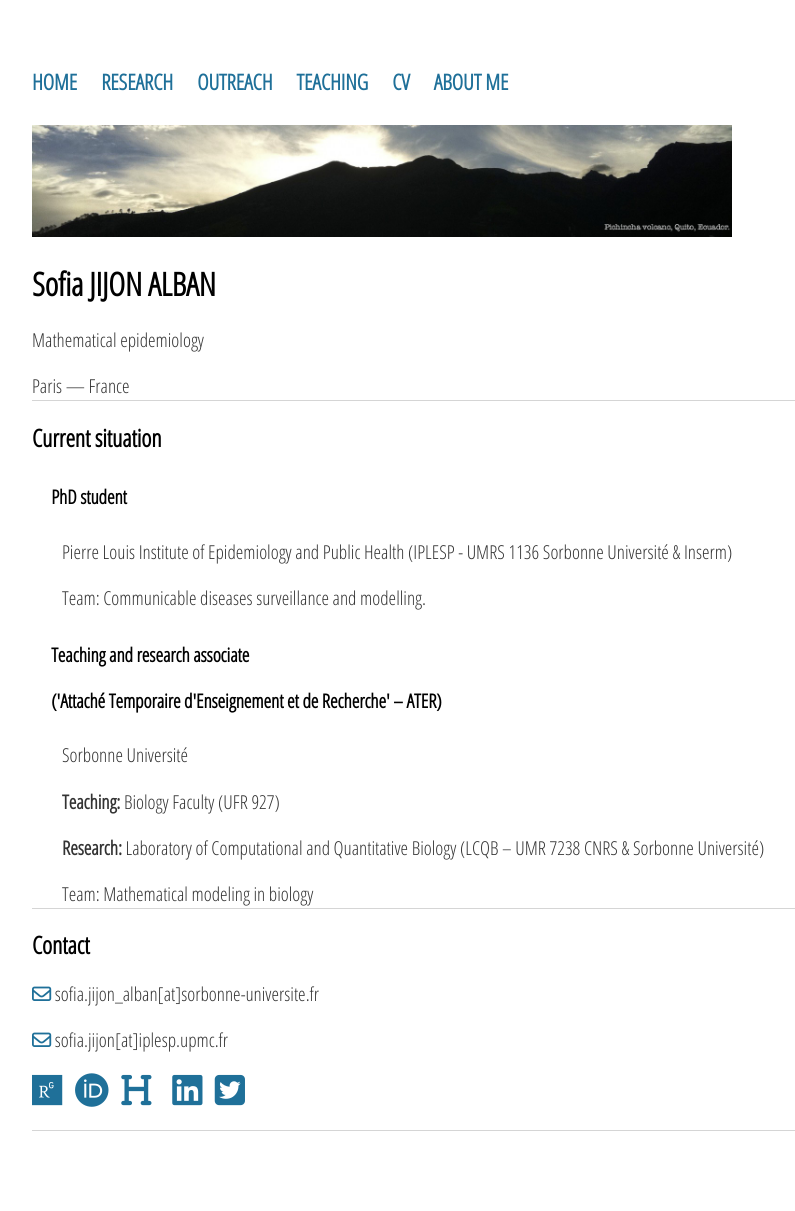
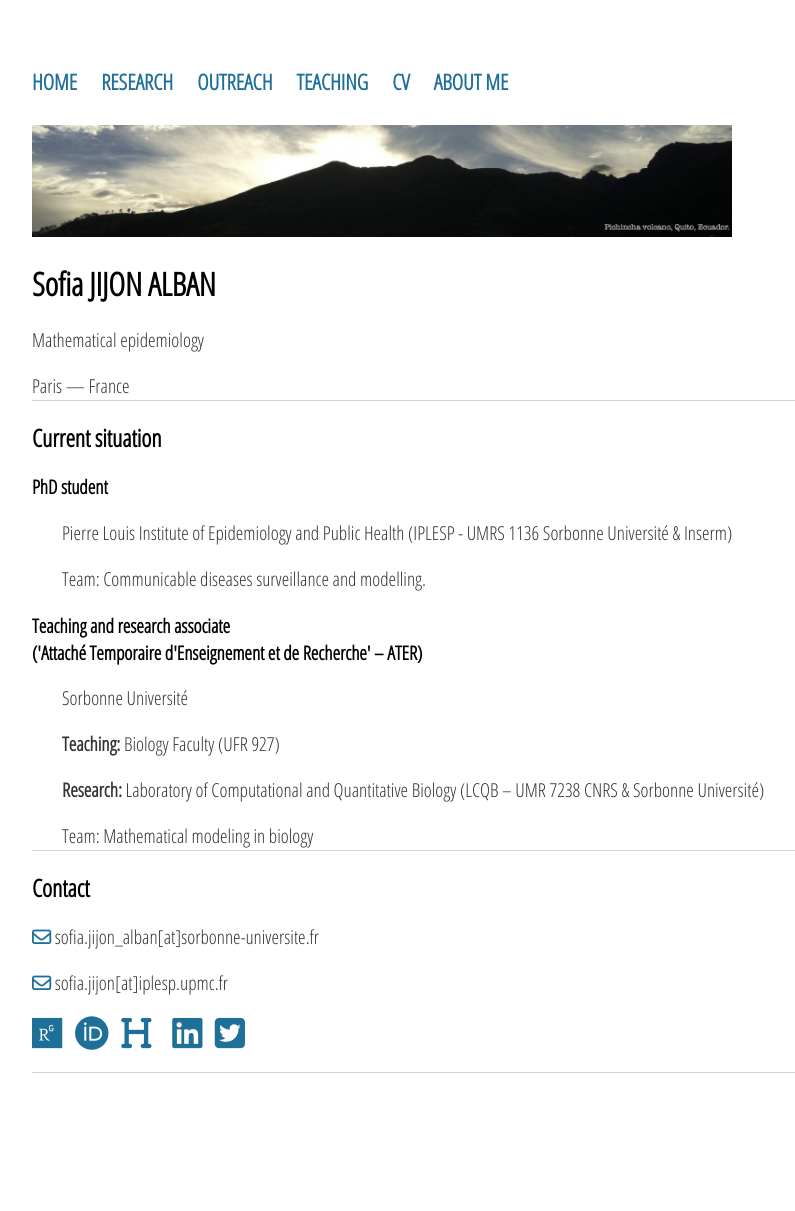
Before and after one commit to sjijon/sjijon.github.io, a Jekyll site: the page built from index.html, in a window 1280 px wide. Shown: the whole page, without its empty margins (160-955 px from the left). Built offline with Jekyll 4.4.1, drawn with Linux system fonts in a browser that asks for light colours; nearby versions of some CDN libraries; after the commit the page ends 1153 px from its top, so only the background shows below that.

Commit message:
Update main.css

```diff
--- a/css/main.css
+++ b/css/main.css
@@ -38,7 +38,7 @@ h3 {
 }
 h4 {
     font-size: 1.2em;
-    padding:0.5em 1em;
+    padding:0em;
     margin:0em;
     font-family: 'Open Sans Condensed', 'Sans-Serif';
 }
```
